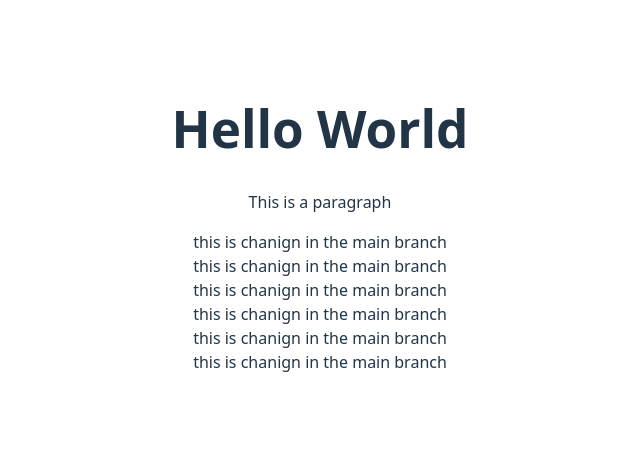
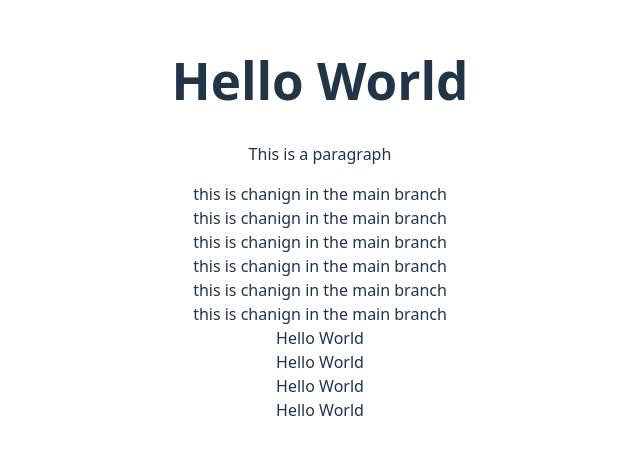
Before and after one commit to razalms/git-example, a React (Vite) app: page / in a window 1280 px wide. Shown: the part 180-634 px from the top of the page, without its empty margins (320-960 px from the left). Built offline with nearby package versions, Linux system fonts and the light colour scheme.

Commit message:
some chnages

```diff
--- a/src/App.jsx
+++ b/src/App.jsx
@@ -18,6 +18,10 @@ function App() {
         <div>this is chanign in the main branch</div>
         <div>this is chanign in the main branch</div>
         <div>this is chanign in the main branch</div>
+        <div>Hello World</div>
+        <div>Hello World</div>
+        <div>Hello World</div>
+        <div>Hello World</div>
       </div>
     </>
   );
```
